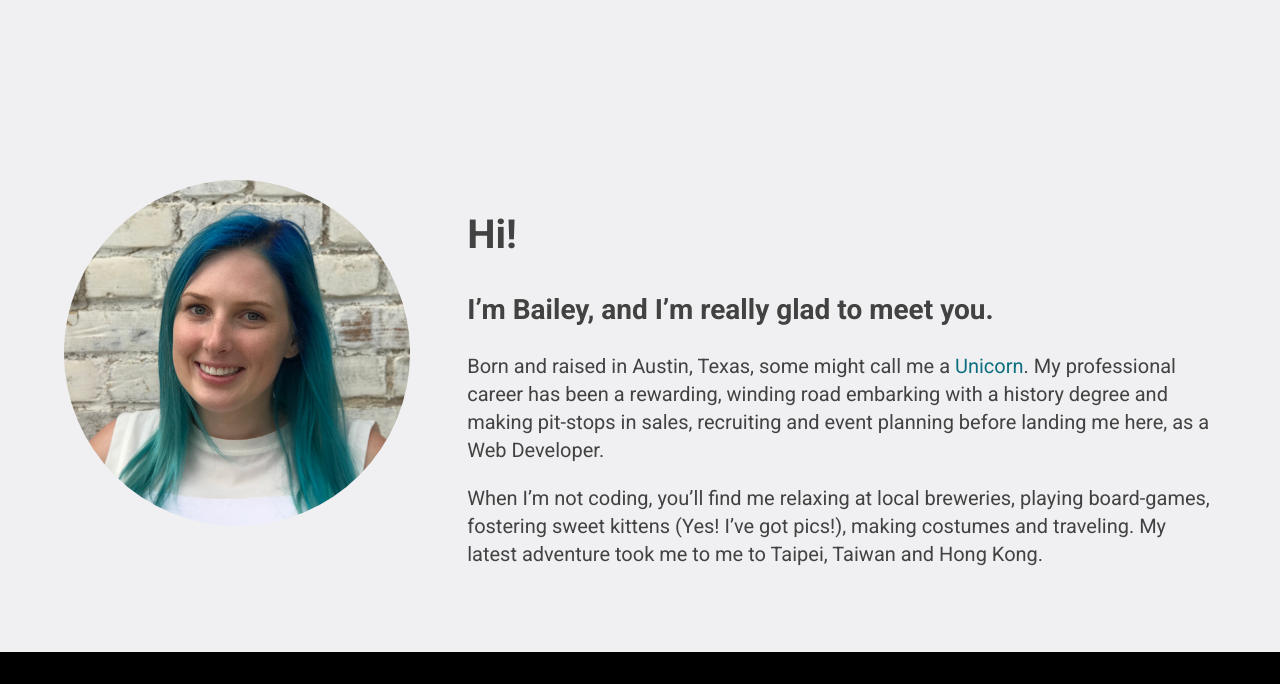
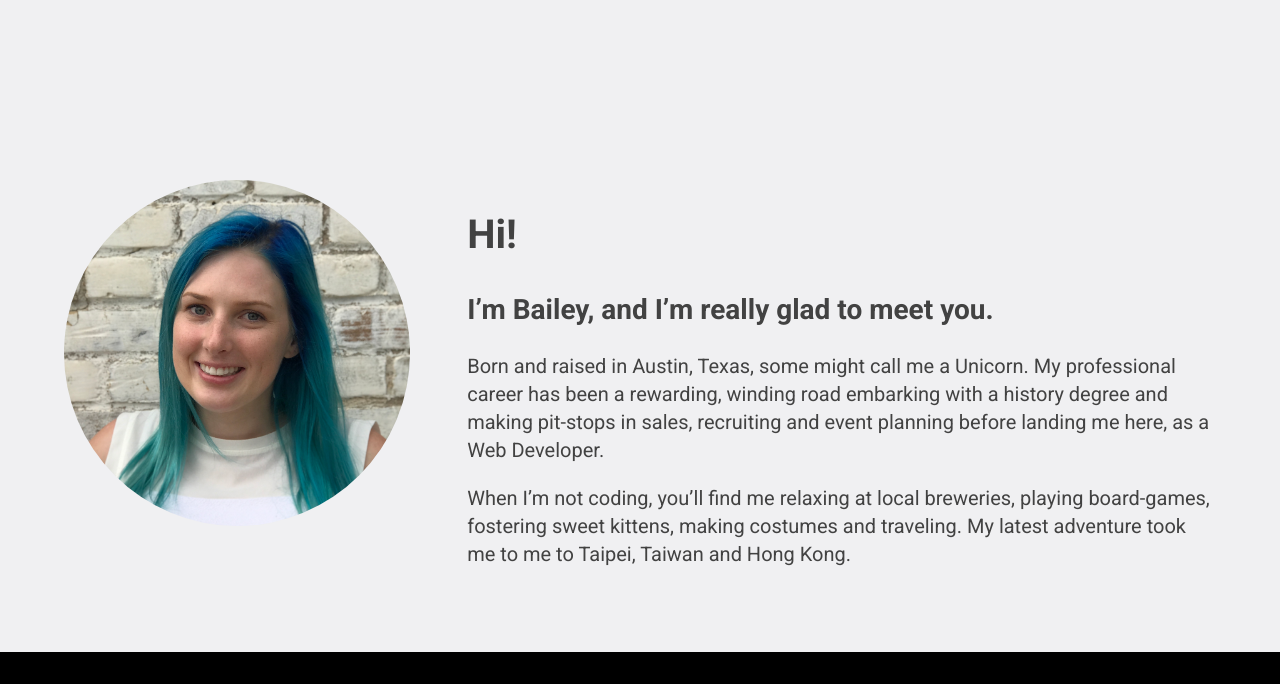
Before and after one commit to bbryant7/BB-Portfolio, a React app: page / in a window 1280 px wide. Shown: the part 1690-2374 px from the top of the page. Built offline with nearby package versions, Linux system fonts and the light colour scheme.

Commit message:
content change in about section

```diff
--- a/src/components/About.js
+++ b/src/components/About.js
@@ -15,9 +15,9 @@ class About extends Component {
 
           <h2> I’m Bailey, and I’m really glad to meet you. </h2>
 
-          <p> Born and raised in Austin, Texas, some might call me a <span className="unicorn">Unicorn</span>. My professional career has been a rewarding, winding road embarking with a history degree and making pit-stops in sales, recruiting and event planning before landing  me here, as a Web Developer. </p>
+          <p> Born and raised in Austin, Texas, some might call me a Unicorn. My professional career has been a rewarding, winding road embarking with a history degree and making pit-stops in sales, recruiting and event planning before landing  me here, as a Web Developer. </p>
 
-          <p> When I’m not coding, you’ll find me relaxing at local breweries, playing board-games, fostering sweet kittens (Yes! I’ve got pics!), making costumes and traveling. My latest adventure took me to me to Taipei, Taiwan and Hong Kong.</p>
+          <p> When I’m not coding, you’ll find me relaxing at local breweries, playing board-games, fostering sweet kittens, making costumes and traveling. My latest adventure took me to me to Taipei, Taiwan and Hong Kong.</p>
         </div>
       </div>
     );
--- a/src/components/App.js
+++ b/src/components/App.js
@@ -14,9 +14,9 @@ class App extends Component {
 
         <div className="splash">
           <h1 className="top">
-          Hey y’all, <span>I’m Bailey Bryant.</span>
+          Hey y’all, <span>I’m Bailey Bryant</span>
           </h1>
-          <h1> I’m a Web Developer. </h1>
+          <h1> I’m a Web Developer </h1>
         </div>
         <Portfolio/>
         <About/>
--- a/src/styles/index.css
+++ b/src/styles/index.css
@@ -50,10 +50,6 @@ height: 75px;
   margin: 1%;
 }
 
-/*.navbar a{
-  padding: 0;
-}*/
-
 .nav-link:hover {
   border-bottom: 1px solid #0D6F7F;
   color: #0D6F7F;
@@ -62,10 +58,10 @@ height: 75px;
 .logo:hover {
   border-color: #0D6F7F;
 }
+
 #portfolio {
   margin: 5%;
   margin-top: 20%;
-
 }
 
 #portfolio h3{
@@ -120,10 +116,6 @@ height: 75px;
   display:flex;
   text-align: left;
   flex-direction: column;
-}
-
-.unicorn {
-  color: #0D6F7F;
 }
 
 .about-picture{
```
